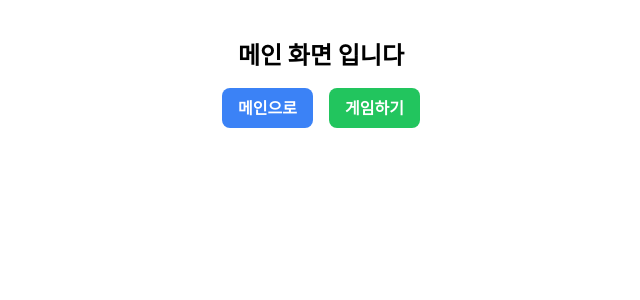
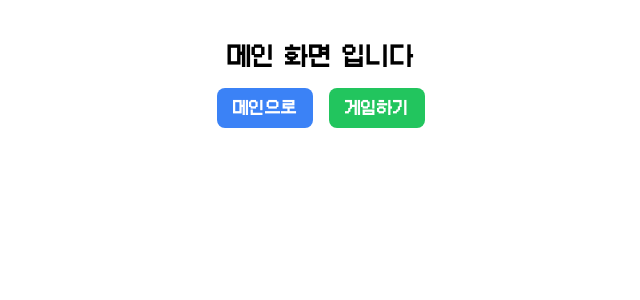
Before and after one commit to hoj0806/pokemon-card-flip, a React (Create React App) app: page / in a window 1280 px wide. Shown: the top 300 px of the page, without its empty margins (319-959 px from the left). Built offline with nearby package versions, Linux system fonts and the light colour scheme.

Commit message:
docs : 앱 기본 폰트 설정

```diff
--- a/src/index.css
+++ b/src/index.css
@@ -2,16 +2,7 @@
 @tailwind components;
 @tailwind utilities;
 
-body {
-  margin: 0;
-  font-family: -apple-system, BlinkMacSystemFont, "Segoe UI", "Roboto", "Oxygen",
-    "Ubuntu", "Cantarell", "Fira Sans", "Droid Sans", "Helvetica Neue",
-    sans-serif;
-  -webkit-font-smoothing: antialiased;
-  -moz-osx-font-smoothing: grayscale;
+@font-face {
+  font-family: "Galmuri9";
+  src: url("../public/fonts/Galmuri9.woff2") format("woff2");
 }
-
-code {
-  font-family: source-code-pro, Menlo, Monaco, Consolas, "Courier New",
-    monospace;
-}
--- a/tailwind.config.js
+++ b/tailwind.config.js
@@ -1,7 +1,9 @@
 module.exports = {
   content: ["./src/**/*.{js,jsx,ts,tsx}"],
   theme: {
-    extend: {},
+    extend: {
+      fontFamily: { sans: ["Galmuri9", "sans-serif"] },
+    },
   },
   plugins: [],
 };
```
Also changed, not shown: public/fonts/Galmuri9.woff2 (added).
